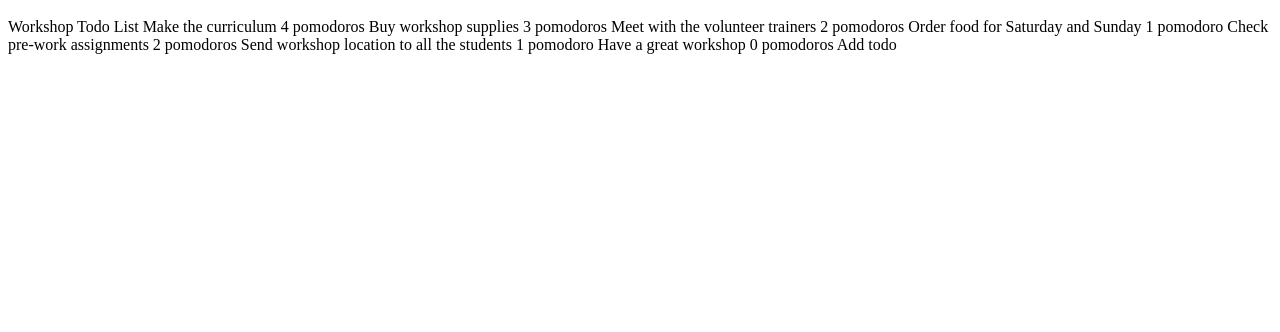
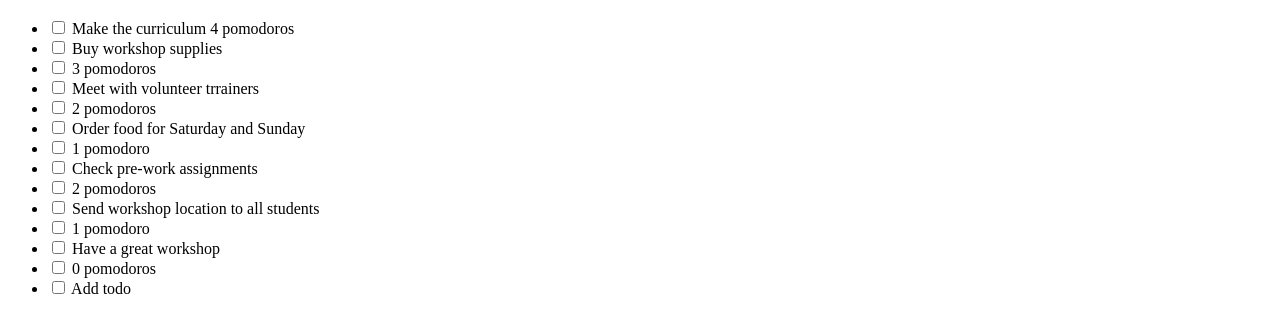
Before and after one commit to darendaren/todo_app_front_end, a plain HTML site: page index.html in a window 1280 px wide. Shown: the part 48-380 px from the top of the page. Drawn offline with Linux system fonts and the light colour scheme.

Commit message:
Some message

```diff
--- a/index.html
+++ b/index.html
@@ -4,19 +4,65 @@
     <title>TODOLIST</title>
 </head>
 
-<h1>TO DO!</h1>
+<body>
+    <h1>TO DO!</h1>
 
-<body>
+<ul>
+    <li>
+        <input type="checkbox">
+Make the curriculum 4 pomodoros
+    </li>
+<li>
+        <input type="checkbox">
+    Buy workshop supplies
+    </li>
+<li>
+        <input type="checkbox">
+    3 pomodoros</li>
+<li>
+        <input type="checkbox">
+    Meet with volunteer trrainers
+    </li>
+<li>
+        <input type="checkbox">
+    2 pomodoros</li>
+    <li>
+        <input type="checkbox">
+    Order food for Saturday and Sunday</li>
+<li>
+        <input type="checkbox">
+    1 pomodoro
+    </li>
+<li>
+        <input type="checkbox">
+    Check pre-work assignments
+    </li>
+<li>
+        <input type="checkbox">
+    2 pomodoros
+    </li>
+<li>
+        <input type="checkbox">
+    Send workshop location to all students
+    </li>
+<li>
+        <input type="checkbox">
+    1 pomodoro
+    </li>
+<li>
+        <input type="checkbox">
+    Have a great workshop
+    </li>
+<li>
+        <input type="checkbox">
+    0 pomodoros
+    </li>
+<li>
+        <input type="checkbox">
+    Add todo
+    </li>
+</ul>
 
-<p>Workshop Todo List
-Make the curriculum 4 pomodoros
-Buy workshop supplies 3 pomodoros
-Meet with the volunteer trainers 2 pomodoros
-Order food for Saturday and Sunday 1 pomodoro
-Check pre-work assignments 2 pomodoros
-Send workshop location to all the students 1 pomodoro
-Have a great workshop 0 pomodoros
-Add todo</p>
 
 </body>
 </html>
```
